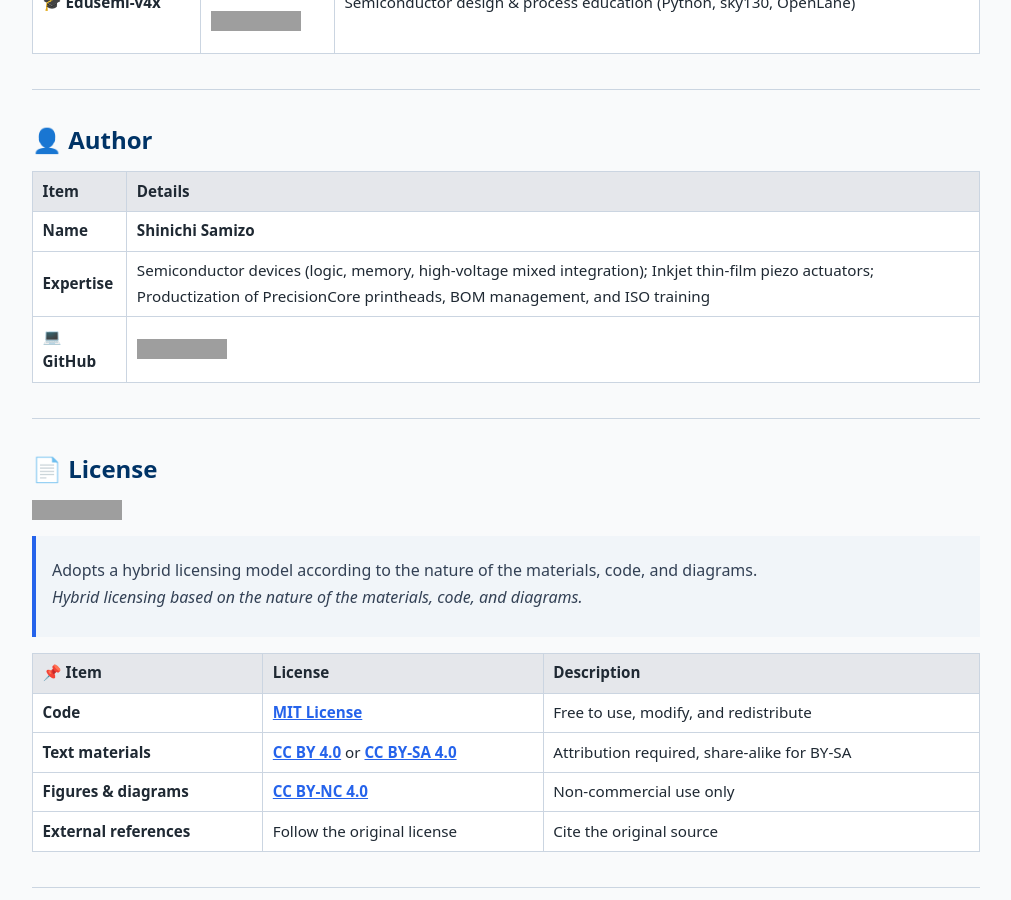
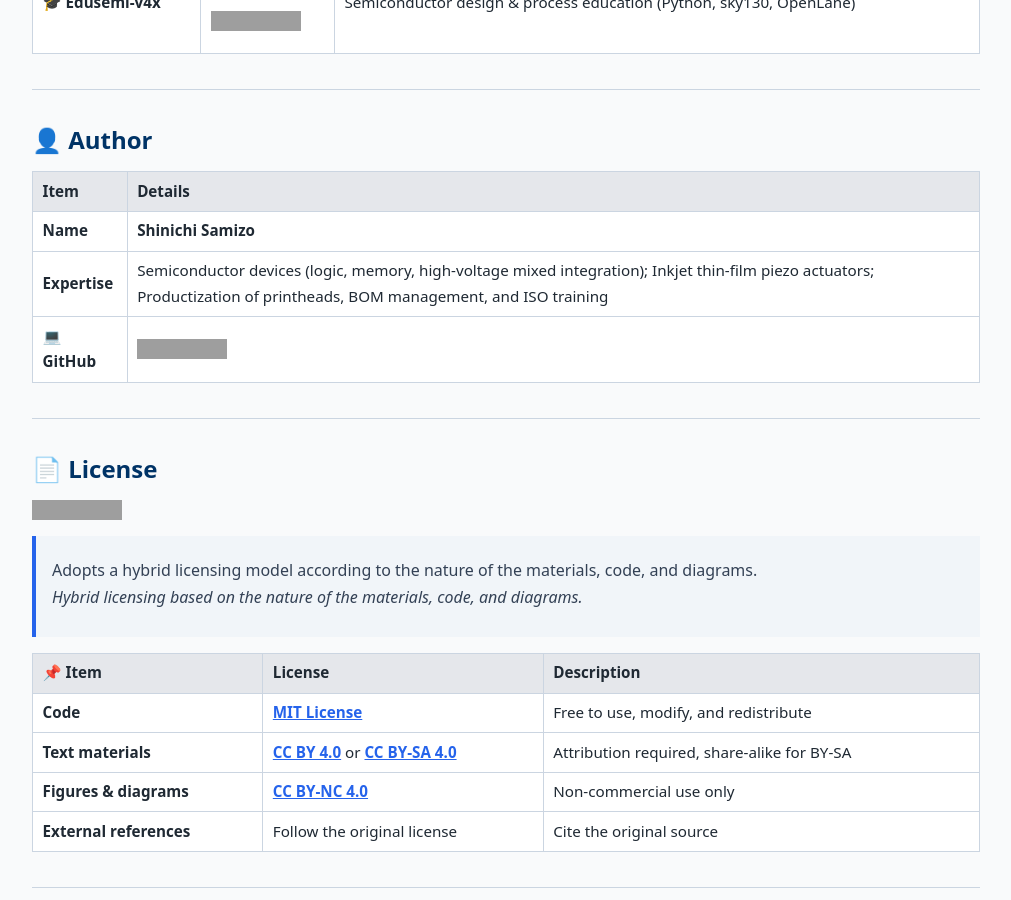
Before and after one commit to Samizo-AITL/EduController, a Jekyll site: the page built from en/index.md, in a window 1280 px wide and 900 px high, scrolled down 3428 px. Shown: the whole window, without its empty margins (98-1109 px from the left). Built offline with Jekyll 4.4.1, drawn with Linux system fonts in a browser that asks for light colours; grey boxes are pictures that could not be loaded.

Commit message:
Update index.md

```diff
--- a/en/index.md
+++ b/en/index.md
@@ -90,7 +90,7 @@ title: EduController/en/index.md
 | **Item** | **Details** |
 |----------|-------------|
 | **Name** | **Shinichi Samizo** |
-| **Expertise** | Semiconductor devices (logic, memory, high-voltage mixed integration); Inkjet thin-film piezo actuators; Productization of PrecisionCore printheads, BOM management, and ISO training |
+| **Expertise** | Semiconductor devices (logic, memory, high-voltage mixed integration); Inkjet thin-film piezo actuators; Productization of printheads, BOM management, and ISO training |
 | **💻 GitHub** | [![GitHub](https://img.shields.io/badge/GitHub-Samizo--AITL-black?logo=github)](https://github.com/Samizo-AITL) |
 
 ---
```
